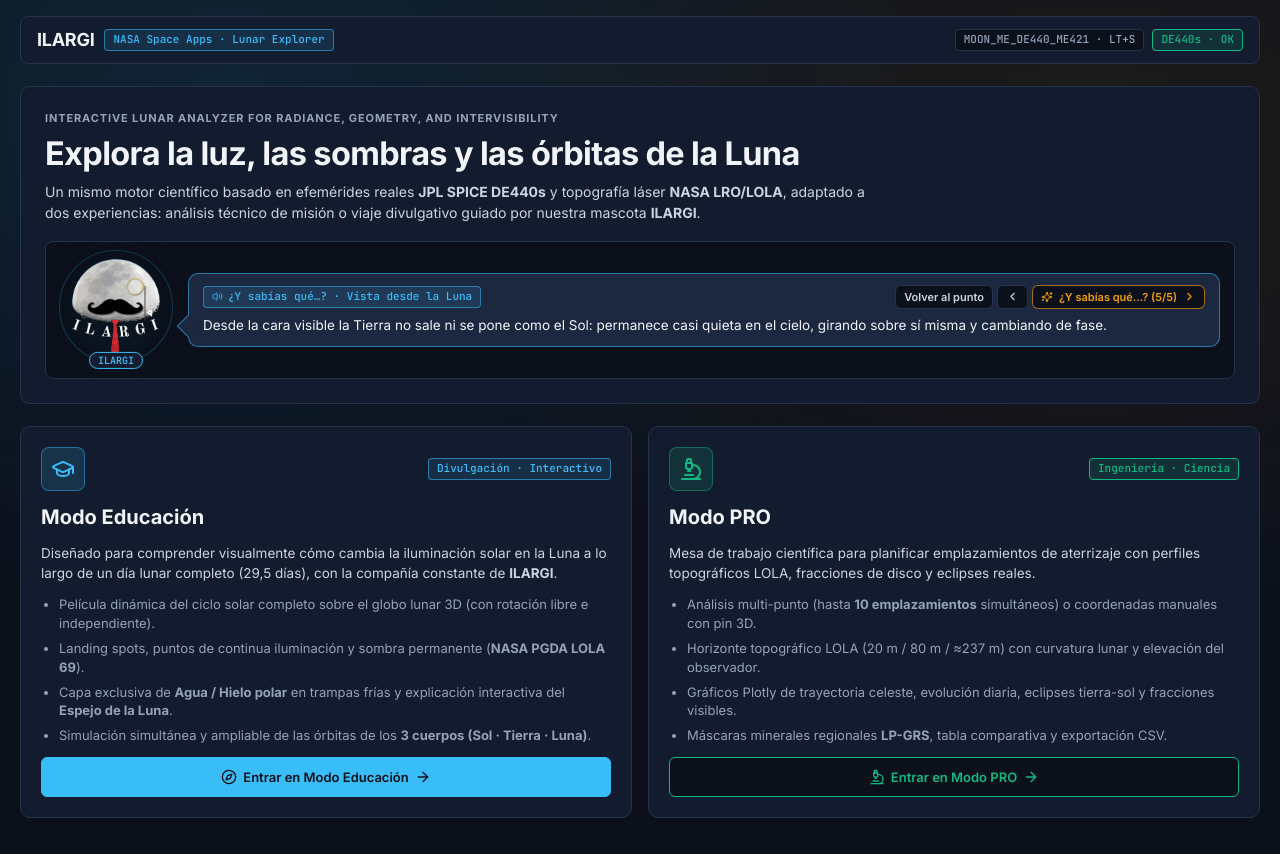
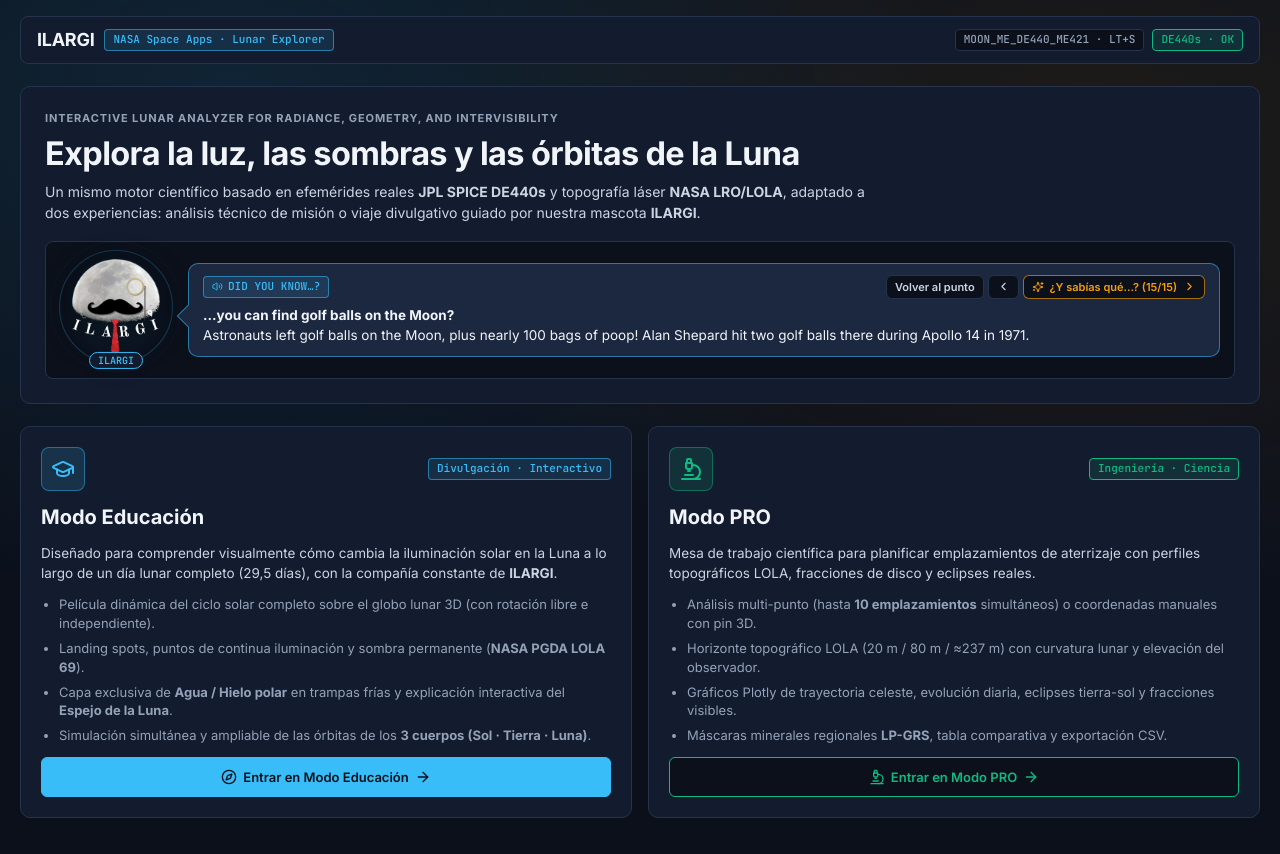
Before and after one commit to ChristianGonper/ILARGI-Project, a React (Vite) app in the folder web/: page / in a window 1280 px wide. Both pictures are taken after a click on the button "Dato curioso anterior". Built offline with nearby package versions, Linux system fonts and the light colour scheme; no server answers.

Commit message:
Add lunar facts narrated by ILARGI

```diff
--- a/web/src/components/IlargiMascot.tsx
+++ b/web/src/components/IlargiMascot.tsx
@@ -29,9 +29,10 @@ export function IlargiMascot({
 
   const handleTriggerFact = (delta: number) => {
     setBubbleMode("fact");
-    setFactIdx(
-      (prev) =>
-        (prev + delta + ILARGI_FUN_FACTS.length) % ILARGI_FUN_FACTS.length,
+    setFactIdx((prev) =>
+      bubbleMode === "guide" && delta === 1
+        ? prev
+        : (prev + delta + ILARGI_FUN_FACTS.length) % ILARGI_FUN_FACTS.length,
     );
     setSpeaking(true);
     window.setTimeout(() => setSpeaking(false), 2400);
@@ -76,9 +77,7 @@ export function IlargiMascot({
           <div className="ilargi-bubble-badges">
             <span className="pill pill-cyan">
               <Volume2 size={11} />{" "}
-              {bubbleMode === "fact"
-                ? `¿Y sabías qué…? · ${activeFact.tag}`
-                : speakerMood}
+              {bubbleMode === "fact" ? "DID YOU KNOW…?" : speakerMood}
             </span>
           </div>
           {showFunFacts && (
@@ -113,6 +112,11 @@ export function IlargiMascot({
             </div>
           )}
         </div>
+        {bubbleMode === "fact" && (
+          <p className="ilargi-bubble-text">
+            <strong>{activeFact.question}</strong>
+          </p>
+        )}
         <p className="ilargi-bubble-text">{shownText}</p>
       </div>
     </div>
--- a/web/src/data/educationFacts.ts
+++ b/web/src/data/educationFacts.ts
@@ -1,6 +1,6 @@
 export interface IlargiFact {
   id: string;
-  tag: string;
+  question: string;
   text: string;
 }
 
@@ -10,29 +10,79 @@ export interface IlargiFact {
  */
 export const ILARGI_FUN_FACTS: IlargiFact[] = [
   {
-    id: "fact-lunar-day",
-    tag: "Ciclo lunar",
-    text: "Un día solar completo en la Luna dura unos 29,53 días terrestres (≈709 horas): ¡dos semanas seguidas de luz y dos semanas de noche en el ecuador!",
+    id: "fact-01",
+    question: "…the Moon is running away?",
+    text: "It drifts about 1.5 inches (3.8 cm) farther from Earth every year, about as fast as your fingernails grow. Billions of years ago it was much closer and looked huge in the sky.",
   },
   {
-    id: "fact-tilt",
-    tag: "Luz y oscuridad",
-    text: "A diferencia de la Tierra (23,4°), el eje de la Luna solo está inclinado 1,54°. Por eso, en los polos el Sol roza el horizonte y hay cráteres que jamás reciben luz.",
+    id: "fact-02",
+    question: "…the Moon doesn’t always show us exactly the same face?",
+    text: "The Moon wobbles a little, like it’s gently shaking its head, so over time we get to peek at nearly 60% of it.",
   },
   {
-    id: "fact-mirror-drift",
-    tag: "Espejo de la Luna",
-    text: "Gracias a los espejos retrorreflectores de Apolo y Lunojod sabemos que la Luna se aleja de la Tierra 3,8 centímetros cada año por las mareas.",
+    id: "fact-03",
+    question: "…the “dark side” isn’t dark?",
+    text: "The far side of the Moon gets just as much sunlight as the side we see. People call it “dark” only because we can’t see it from Earth.",
   },
   {
-    id: "fact-coldest-place",
-    tag: "Trampas frías",
-    text: "En el cráter polar norte Hermite, la sonda LRO midió 26 Kelvin (−247 °C): ¡es el punto más frío medido por una nave en el Sistema Solar, más que Plutón!",
+    id: "fact-04",
+    question: "…footprints can last forever?",
+    text: "Astronaut footprints on the Moon could stay there for millions of years, because there’s no wind or rain to erase them.",
   },
   {
-    id: "fact-earth-sky",
-    tag: "Vista desde la Luna",
-    text: "Desde la cara visible la Tierra no sale ni se pone como el Sol: permanece casi quieta en el cielo, girando sobre sí misma y cambiando de fase.",
+    id: "fact-05",
+    question: "…walking on the Moon is a very exclusive club?",
+    text: "Only 12 people have ever done it. They were all American astronauts on the Apollo missions, between 1969 and 1972.",
+  },
+  {
+    id: "fact-06",
+    question: "…on the Moon you’d be super light?",
+    text: "If you weigh 90 pounds (41 kg) on Earth, you’d weigh just 15 pounds (7 kg) on the Moon. You could jump about six times higher, too!",
+  },
+  {
+    id: "fact-07",
+    question: "…on the Moon you can go from an oven to a freezer?",
+    text: "🥶 Daytime on the Moon can hit 250°F (120°C), and nights can drop below −280°F (−173°C). There’s no air to hold in the heat.",
+  },
+  {
+    id: "fact-08",
+    question: "…Moon days are really, really, reaaaaally long?",
+    text: "One day on the Moon lasts about a month: two weeks of sunlight, then two weeks of darkness. That’s about 29 Earth days from one sunrise to the next!",
+  },
+  {
+    id: "fact-09",
+    question: "…the Moon was born from a giant crash?",
+    text: "It probably formed when a planet the size of Mars smashed into Earth about 4.5 billion years ago. The leftover pieces clumped together to make the Moon.",
+  },
+  {
+    id: "fact-10",
+    question: "…the Moon moves Earth’s oceans?",
+    text: "Its gravity pulls on Earth’s water and causes the tides. The Sun helps a little, but the Moon does most of the pulling.",
+  },
+  {
+    id: "fact-11",
+    question: "…the Moon’s sky is dark even during the day?",
+    text: "The sky there is always black. With no air to scatter sunlight, it can’t turn blue.",
+  },
+  {
+    id: "fact-12",
+    question: "…Moon dust smells like fireworks?",
+    text: "Astronauts said it smelled like burnt gunpowder. It’s also super fine and sharp, almost like crushed glass.",
+  },
+  {
+    id: "fact-13",
+    question: "…the Moon’s ground shaaAaAakes?",
+    text: "The Moon has its own earthquakes, called moonquakes! They happen because Earth’s gravity squeezes and stretches the Moon, and because the Moon is slowly shrinking as its insides cool down. Some of them can last more than an hour.",
+  },
+  {
+    id: "fact-14",
+    question: "…there’s hidden ice on the Moon?",
+    text: "Some dark craters near the Moon’s poles never see sunlight, and they hold ice. One day, astronauts might use it for drinking water or even rocket fuel.",
+  },
+  {
+    id: "fact-15",
+    question: "…you can find golf balls on the Moon?",
+    text: "Astronauts left golf balls on the Moon, plus nearly 100 bags of poop! Alan Shepard hit two golf balls there during Apollo 14 in 1971.",
   },
 ];
 
```
